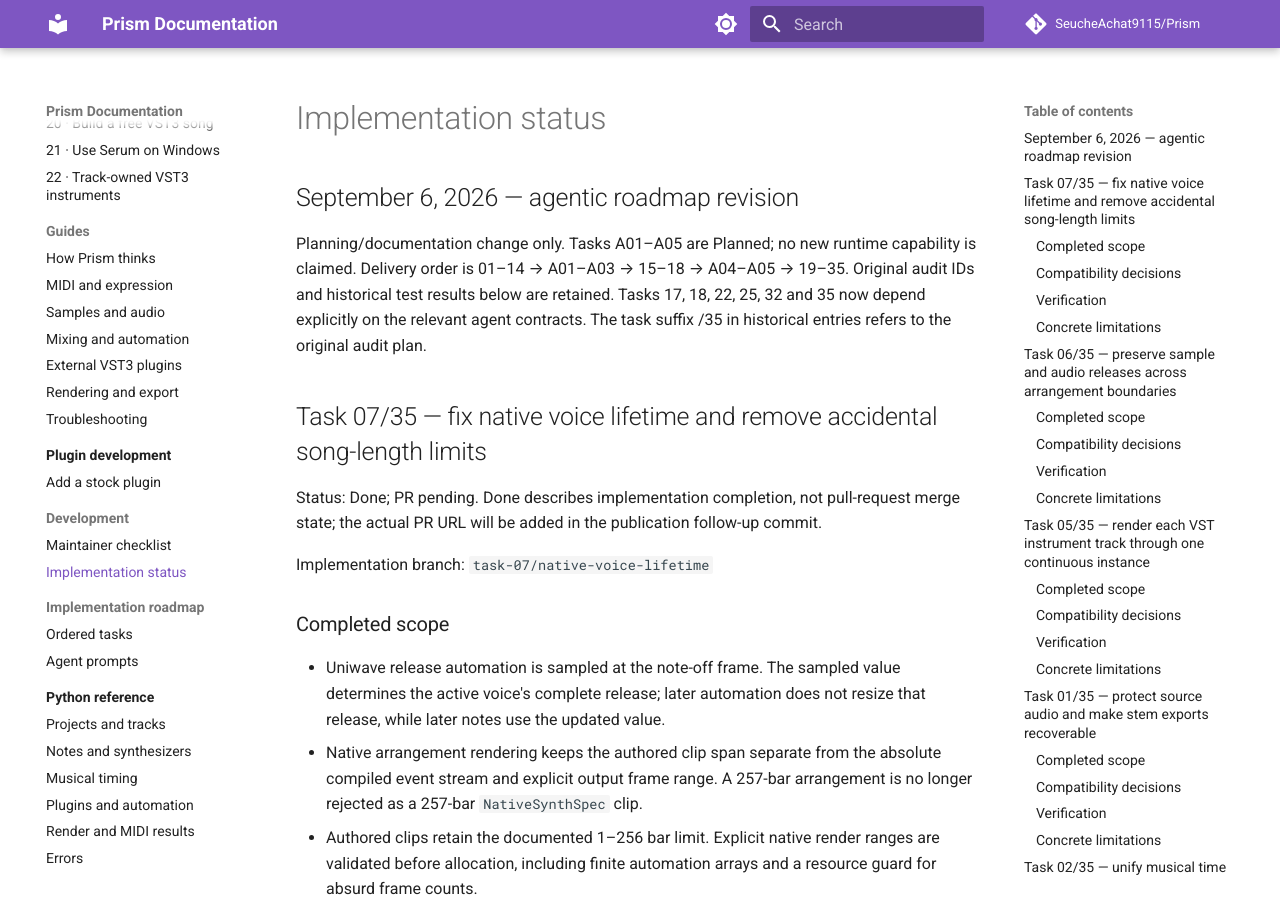
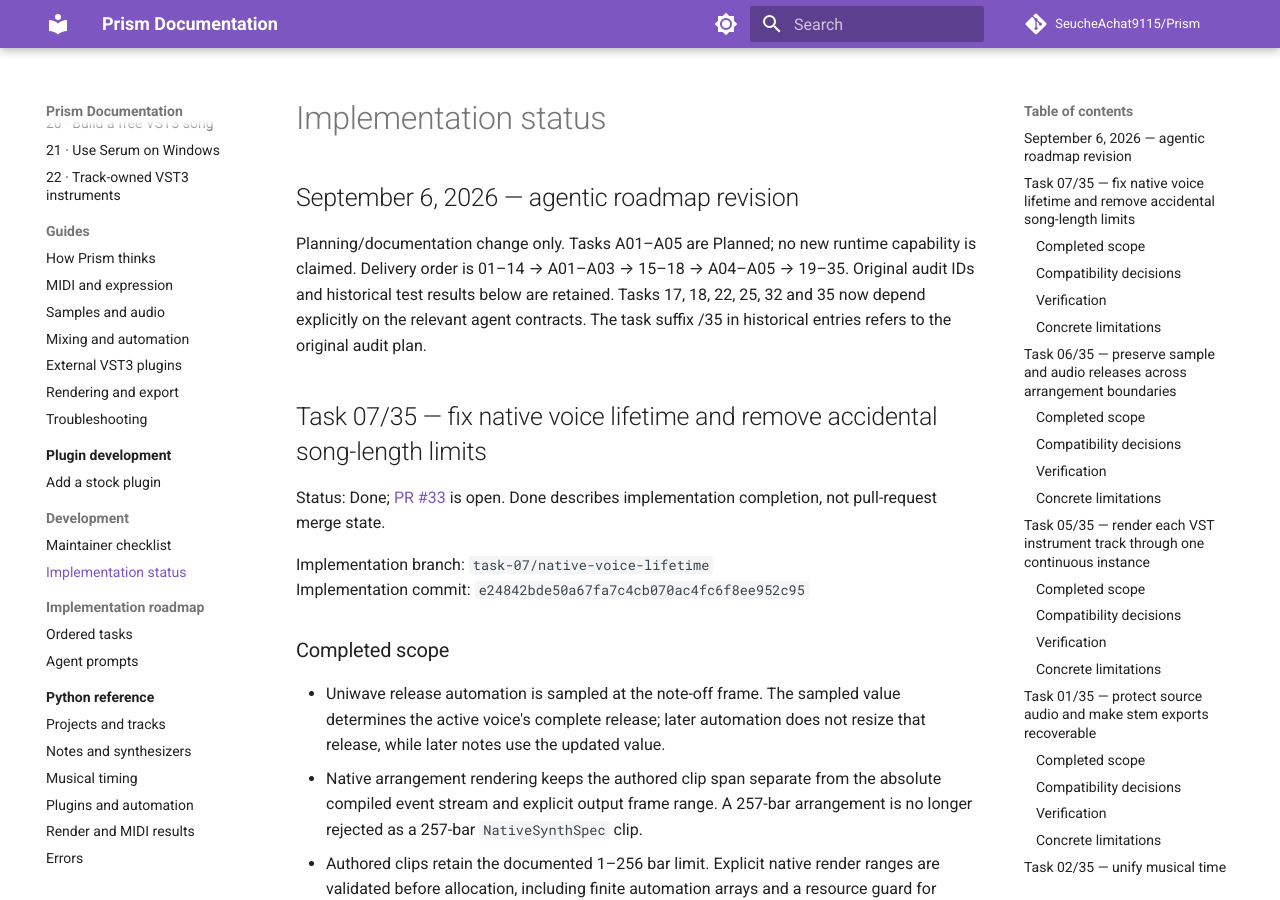
Before and after one commit to SeucheAchat9115/Prism, an MkDocs documentation site: the page built from docs/development/implementation-status.md, in a window 1280 px wide and 900 px high. Built offline with MkDocs 1.6.1 and Material for MkDocs 9.7.7, drawn with Linux system fonts in a browser that asks for light colours; comment, search, counter and statistics services are not loaded.

Commit message:
[Task 07] Record PR evidence in implementation roadmap

```diff
--- a/docs/development/implementation-status.md
+++ b/docs/development/implementation-status.md
@@ -11,11 +11,11 @@
 
 ## Task 07/35 — fix native voice lifetime and remove accidental song-length limits
 
-Status: Done; PR pending. Done describes implementation completion, not
-pull-request merge state; the actual PR URL will be added in the publication
-follow-up commit.
+Status: Done; [PR #33](https://github.com/SeucheAchat9115/Prism/pull/33) is open.
+Done describes implementation completion, not pull-request merge state.
 
 Implementation branch: `task-07/native-voice-lifetime`
+Implementation commit: `e24842bde50a67fa7c4cb070ac4fc6f8ee952c95`
 
 ### Completed scope
 
```
Also changed, not shown: docs/development/implementation-tasks.md (+1 -1 lines).
